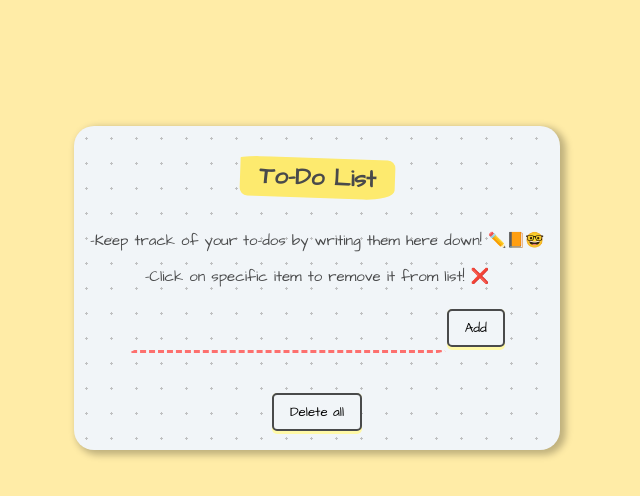
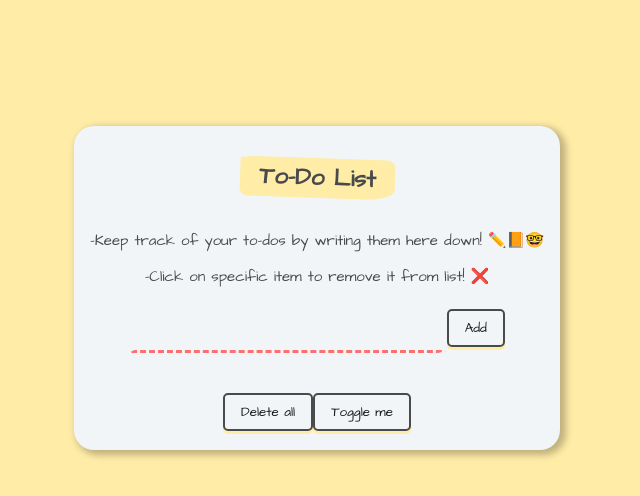
Before and after one commit to sebas524/to-do-list, a React (Vite) app: page / in a window 1280 px wide. Shown: the top 496 px of the page, without its empty margins (323-963 px from the left). Built offline with nearby package versions, Linux system fonts and the light colour scheme.

Commit message:
add dark mode

```diff
--- a/src/components/App.jsx
+++ b/src/components/App.jsx
@@ -12,6 +12,8 @@ const getLocalStorage = () => {
 };
 function App() {
   const [listOfItemsInToDo, setListOfItemsInToDo] = useState(getLocalStorage());
+  const [theme, setTheme] = useState("light-theme");
+
   //! for any type of warning;
   const [warning, setWarning] = useState({
     show: false,
@@ -21,6 +23,17 @@ function App() {
 
   const editWarningObject = (show = false, type = "", message = "") => {
     setWarning({ show: show, type: type, message: message });
+  };
+
+  useEffect(() => {
+    document.documentElement.className = theme;
+  }, [theme]);
+  const toggleTheme = () => {
+    if (theme === "light-theme") {
+      setTheme("dark-theme");
+    } else {
+      setTheme("light-theme");
+    }
   };
 
   const addItem = (text) => {
@@ -85,6 +98,9 @@ function App() {
       <button onClick={clearAll}>
         <span> Delete all</span>
       </button>
+      <button onClick={toggleTheme}>
+        <span> Toggle me</span>
+      </button>
     </div>
   );
 }
--- a/src/index.css
+++ b/src/index.css
@@ -1,12 +1,28 @@
+.dark-theme {
+  --clr-bcg: hsl(198, 1%, 29%);
+  --clr-font: #f1f5f8;
+  --clr-primary: #181818;
+  --clr-input: #f1f5f8;
+  --clr-button: #f1f5f8;
+}
+
+.light-theme {
+  --clr-bcg: #ffeca7;
+  --clr-font: hsl(198, 1%, 29%);
+  --clr-primary: #f1f5f8;
+  --clr-input: #181818;
+  --clr-button: #181818;
+}
+
 body {
-  background-color: #ffeca7;
+  background-color: var(--clr-bcg);
   min-height: 70vh;
   padding: 1rem;
   box-sizing: border-box;
   display: flex;
   justify-content: center;
   align-items: center;
-  color: hsl(198, 1%, 29%);
+  color: var(--clr-font);
   font-family: "Architects Daughter", cursive;
   text-align: center;
   font-size: 130%;
@@ -18,8 +34,8 @@ body {
   min-height: 300px;
   max-width: 500px;
   min-width: 250px;
-  background: #f1f5f8;
-  background-image: radial-gradient(#bfc0c1 7.2%, transparent 0);
+  background: var(--clr-primary);
+  /* background-image: radial-gradient(#bfc0c1 7.2%, transparent 0); */
   background-size: 25px 25px;
   border-radius: 20px;
   box-shadow: 4px 3px 7px 2px #00000040;
@@ -36,7 +52,7 @@ body {
   transform: rotate(2deg);
   padding: 0.2rem 1.2rem;
   border-radius: 20% 5% 20% 5%/5% 20% 25% 20%;
-  background-color: #fdea6e;
+  background-color: var(--clr-bcg);
   font-size: 1.5rem;
 }
 
@@ -48,7 +64,7 @@ body {
   font-size: 15px;
 }
 .warning-success {
-  background-color: #8cff86;
+  background-color: #8cff86ba;
 }
 .warning-danger {
   background-color: #ff8886;
@@ -64,7 +80,7 @@ body {
   border-bottom: dashed 3px #fd706e;
   font-family: "Architects Daughter", cursive;
   font-size: 1rem;
-  color: hsla(260, 2%, 25%, 0.7);
+  color: var(--clr-input);
   width: 70%;
   margin-bottom: 20px;
 }
@@ -76,14 +92,15 @@ button {
   text-decoration: none;
   padding-bottom: 3px;
   border-radius: 5px;
-  background-color: #fff9a7;
+  background-color: var(--clr-bcg);
+  color: var(--clr-button);
 }
 button span {
-  background: #f1f5f8;
+  background: var(--clr-primary);
   display: block;
   padding: 0.5rem 1rem;
   border-radius: 5px;
-  border: 2px solid hsl(198, 1%, 29%);
+  border: 2px solid var(--clr-font);
   cursor: pointer;
 }
 
```
